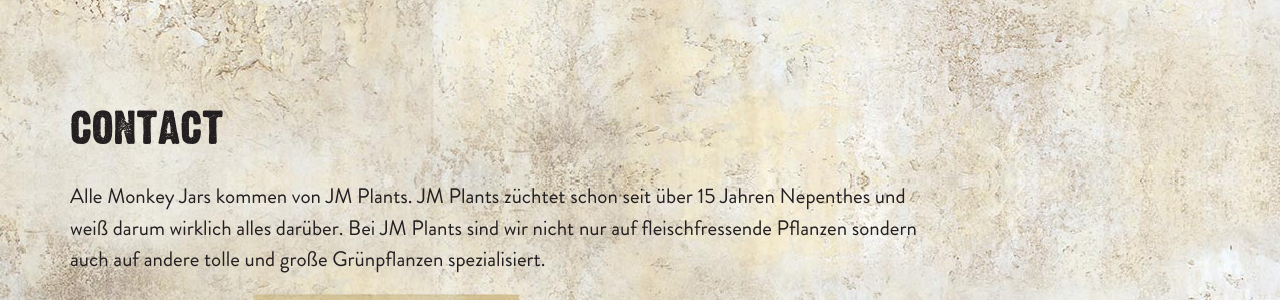
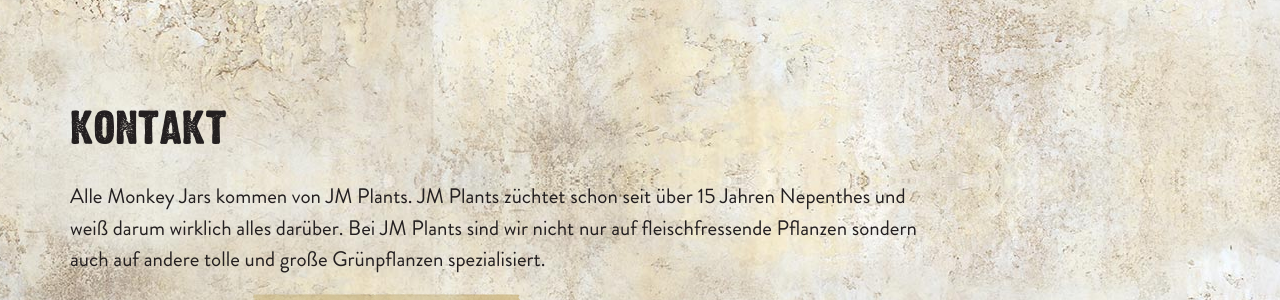
Before and after one commit to jhvanderschee/monkeyjars_de, a Jekyll site: the page built from index.md, in a window 1280 px wide and 900 px high, scrolled down 3414 px. Shown: the part 161-461 px from the top of the window. Built offline with Jekyll 4.4.1, drawn with Linux system fonts in a browser that asks for light colours.

Commit message:
Updated '/_layouts/home.html' via CloudCannon

```diff
--- a/_layouts/home.html
+++ b/_layouts/home.html
@@ -149,7 +149,7 @@
         <div class="row">
             <div class="col-xs-12 text-left">
 
-                      <h2 class="post-title editable">Contact</h2>
+                      <h2 class="post-title editable">Kontakt</h2>
 
                       <p style="max-width: 850px;">Alle Monkey Jars kommen von JM Plants. JM Plants züchtet schon seit über 15 Jahren Nepenthes und weiß darum wirklich alles darüber. Bei JM Plants sind wir nicht nur auf fleischfressende Pflanzen sondern auch auf andere tolle und große Grünpflanzen spezialisiert.</p>
             </div>
```
